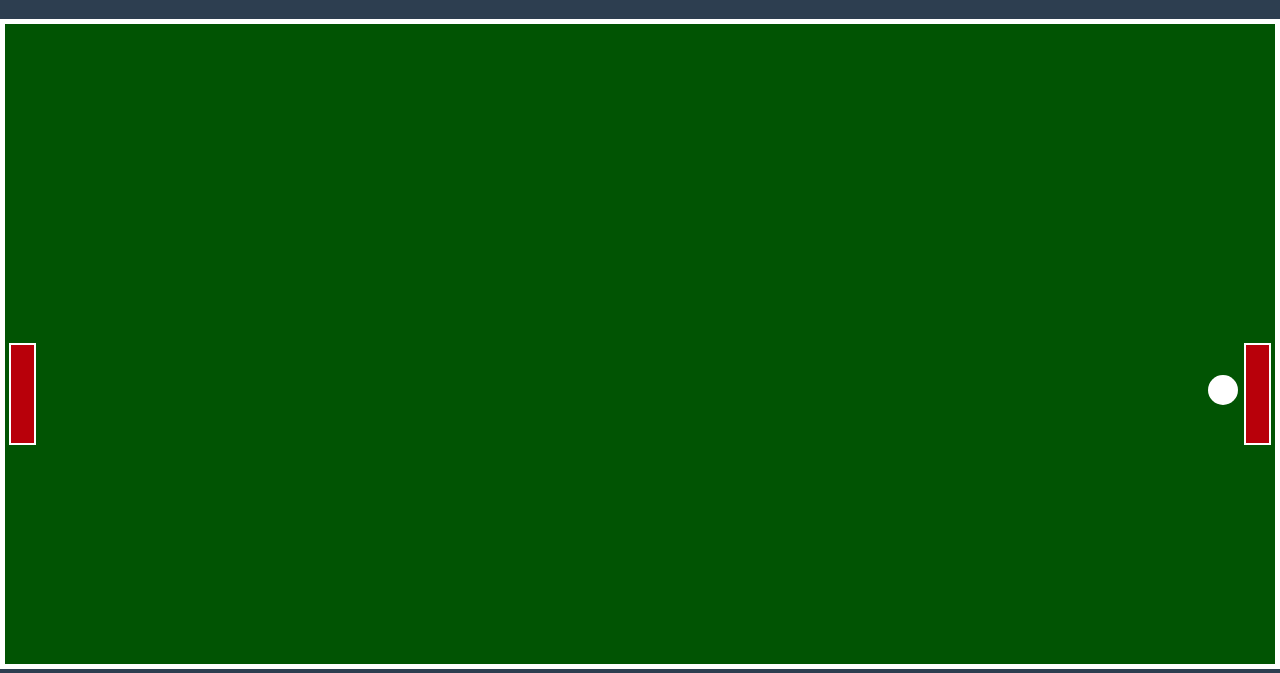
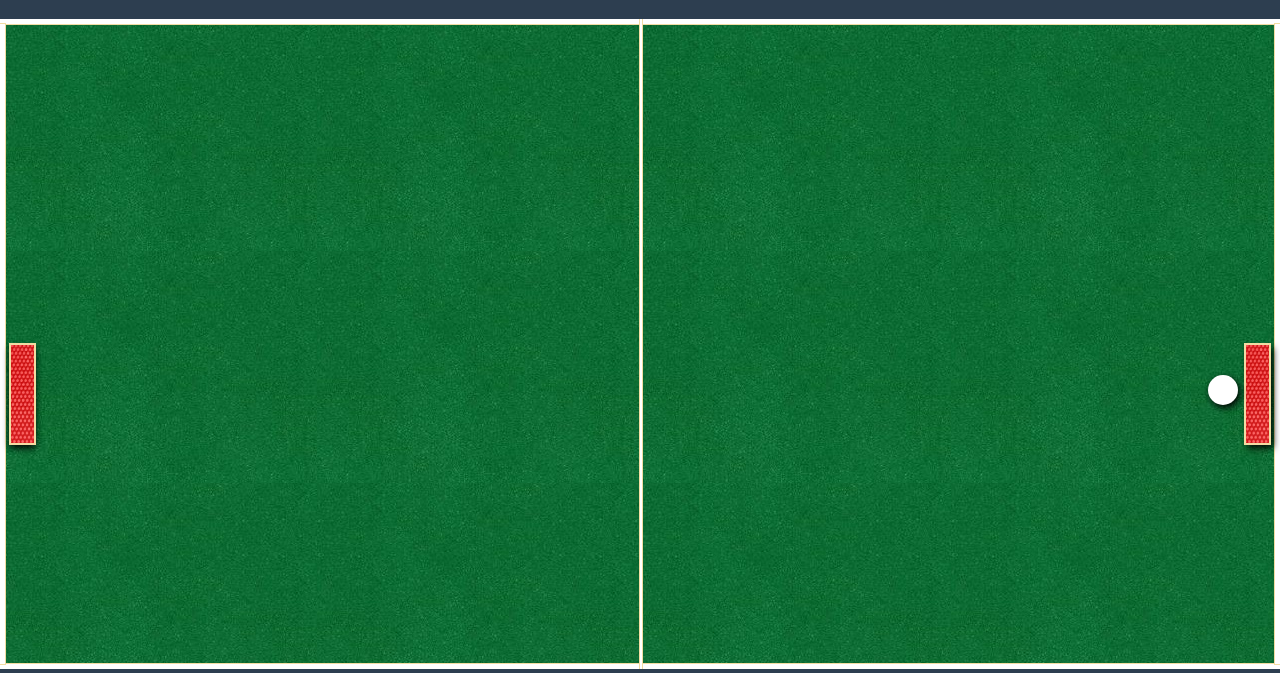
Before and after one commit to yuri-un/ping-pong, a plain HTML site: page index.html in a window 1280 px wide. Both pictures are taken after a click on the button "NEW GAME". Shown: the part 131-804 px from the top of the page. Drawn offline with Linux system fonts and the light colour scheme.

Commit message:
Add textures and object shadows

```diff
--- a/app.js
+++ b/app.js
@@ -20,6 +20,8 @@ class Game{
     #_aiTurn = false;
 
     constructor(){
+        this.ready = false;
+
         //init game objects
         this.board = null;
         this.menu = new GameMenu();
@@ -37,6 +39,22 @@ class Game{
 
         //update game status
         this.#updateScoreUI();
+        this.#loadTextures();
+    }
+
+    #loadTextures(){
+        this.paddleTexture = new Image();
+        this.paddleTexture.src = "./images/ping-pong-paddle-texture-2.jpg";
+        this.paddleTexture.addEventListener('load', () => {
+            this.ready = true;
+        }, false);
+
+        this.brickWall = new Image();
+        this.brickWall.src = "./images/brick-wall.jpg";
+        this.brickWall.addEventListener('load', () => {
+            this.ready = true;
+        }, false);
+
     }
 
     #gameKey(e){
@@ -366,12 +384,13 @@ class Board{
         this.borderRight = this.borderLeft;
         this.areaHeight = this.canvas.height - this.borderTop - this.borderBottom;
         this.areaWidth = this.canvas.width - this.borderLeft - this.borderRight;
+        this.topMidPosition = new Point(Math.round(this.canvas.width/2), 0);
 
         this.createMap();
         this.createModels();
 
-        let requestAnimationFrame = window.requestAnimationFrame || window.mozRequestAnimationFrame || window.webkitRequestAnimationFrame || window.msRequestAnimationFrame;
-        let  cancelAnimationFrame = window.cancelAnimationFrame || window.mozCancelAnimationFrame;
+        // let requestAnimationFrame = window.requestAnimationFrame || window.mozRequestAnimationFrame || window.webkitRequestAnimationFrame || window.msRequestAnimationFrame;
+        // let  cancelAnimationFrame = window.cancelAnimationFrame || window.mozCancelAnimationFrame;
     }
 
     #init(){
@@ -380,6 +399,7 @@ class Board{
     }
 
     createModels(){
+        //init props
         const midWidth = Math.round(this.canvas.width/2);
         const midHeight = Math.round(this.canvas.height/2);
         const paddleWidth = 25;
@@ -391,7 +411,8 @@ class Board{
 
         const ballRadius = 15;
         let ballX, ballY;
-        //'game' object is always defined as this constructor
+        //first turn position
+        //'game' object is always defined as constructor for this board object
         if(game.isAiTurn()){
             ballX = aiX + paddleWidth + 2*ballRadius;
             ballY = aiY + Math.round(paddleHeight/2);
@@ -400,42 +421,57 @@ class Board{
             ballY = pcY + Math.round(paddleHeight/2);
         }
 
-        const ballMaterial = new Material('solid', '#fff', 'object', null, null);
-        const aiMaterial = new Material('solid', '#B8000A', 'object', null, null);
-        const playerContMaterial = new Material('solid', '#B8000A', 'object', null, null);
+        //create materials for dynamic objects
+        const ballMaterial = new Material('solid', '#fff', 'object', true, null, null);
+        const aiMaterial = new Material('solid', '#B8000A', 'object', true, game.paddleTexture, null);
+        const playerContMaterial = new Material('solid', '#B8000A', 'object', true, game.paddleTexture, null);
 
+        //create and add to vMap the ai paddle
         this.ai = new AI(this, aiX, aiY, 25, 100, aiMaterial);
         this.vMap.push(this.ai);
 
+        //create and add to vMap the player paddle controller
         this.pc = new PlayerController(this, pcX, pcY, paddleWidth, paddleHeight, playerContMaterial);
         this.vMap.push(this.pc);
 
+        //create tennis ball
         this.ball = new Ball(this, ballX, ballY, ballRadius, ballMaterial);
-        console.log(this.ball);
     }
 
     createMap(){
-        const minX = this.areaWidth/4;
+        //create materials for static objects
+        const borderMaterial = new Material('solid', '#fff', 'object', false, null, null);
+        const pcGateMaterial = new Material('transparent', '#fff', 'pc-gate', false, null, null);
+        const playerGateMaterial = new Material('transparent', '#fff', 'player-gate', false, null, null);
+        const bgMaterial = new Material('transparent', '#fff', 'object', false, null, null);
+
+        //create and add to vMap objects
+        this.vMap.push(new Rectangle(this, 0, 0, this.canvas.width, this.borderTop, borderMaterial)); //top border
+        this.vMap.push(new Rectangle(this, 0, this.canvas.height - this.borderBottom, this.canvas.width, this.borderBottom, borderMaterial)); //bottom border
+        this.vMap.push(new Rectangle(this, this.topMidPosition.x, this.topMidPosition.y, 2, this.canvas.height, bgMaterial)); //mid line
+
+        this.vMap.push(new Rectangle(this, 0, this.borderTop, this.borderLeft, this.areaHeight, pcGateMaterial)); //pc gate
+        this.vMap.push(new Rectangle(this, this.areaWidth + this.borderRight, this.borderTop, this.borderRight, this.areaHeight, playerGateMaterial)); //player gate
+
+        //add obstacles to the scene
+        this.#createObstacles();
+    }
+
+    #createObstacles(){
+        const minX = this.areaWidth/3;
         const maxX = this.areaWidth - minX;
-        const obstacleMaterial = new Material('solid', '#FFA500', 'object', null, null);
-        const borderMaterial = new Material('solid', '#fff', 'object', null, null);
-        const pcGateMaterial = new Material('transparent', '#fff', 'pc-gate', null, null);
-        const playerGateMaterial = new Material('transparent', '#fff', 'player-gate', null, null);
+        const minY = this.areaHeight/5;
+        const maxY = this.areaHeight - minY;
+        const obstacleMaterial = new Material('solid', '#FFA500', 'object', true,  game.brickWall, null);
 
         for (let i = 0; i < this.level - 1; i++) {
             const randomX = Math.round(Math.random()*(maxX - minX) + minX);
-            const randomY = Math.round(Math.random()*this.areaHeight);
+            const randomY = Math.round(Math.random()*(maxY - minY) + minY);
             const randomWidth = Math.round(Math.random()*(this.areaWidth/10 - 25)) + 25;
             const randomHeight = Math.round(Math.random()*(this.areaHeight/10 - 25)) + 25;
 
             this.vMap.push(new Rectangle(this, randomX, randomY, randomWidth, randomHeight, obstacleMaterial));
         }
-
-        this.vMap.push(new Rectangle(this, 0, 0, this.canvas.width, this.borderTop, borderMaterial)); //top border
-        this.vMap.push(new Rectangle(this, 0, this.canvas.height - this.borderBottom, this.canvas.width, this.borderBottom, borderMaterial)); //bottom border
-
-        this.vMap.push(new Rectangle(this, 0, this.borderTop, this.borderLeft, this.areaHeight, pcGateMaterial)); //pc gate
-        this.vMap.push(new Rectangle(this, this.areaWidth + this.borderRight, this.borderTop, this.borderRight, this.areaHeight, playerGateMaterial)); //player gate
     }
 
     render(){
@@ -512,6 +548,20 @@ class Vector{
         this.#calcLength();
     }
 
+    scale(val){
+        this.#dX *= val;
+        this.#dY *= val;
+        this.#calcLength();
+
+        return this;
+    }
+
+    setOpposite(){
+        this.#dX *= -1;
+        this.#dY *= -1;
+
+        return this;
+    }
 
     getLength(){
         return this.#length;
@@ -638,10 +688,11 @@ class SpeedVector{
 }
 
 class Material{
-    constructor(density, color, type, texture, sound){
+    constructor(density, color, type, shadow = true, texture, sound){
         this.density = density; //[solid, liquid, gas, transparent]
         this.color = color; //rgb
         this.type = type; //[object, pc-gate, player-gate, booster]
+        this.shadow = shadow; //[true, false]
         this.texture = texture; // -> new Image()
         this.sound = sound //impact sound src
     }
@@ -752,10 +803,57 @@ class Rectangle extends Figure{
     draw(){
         const ctx = this.ref.ctx;
 
-        ctx.beginPath();
-        ctx.fillStyle = this.material.color;
-        ctx.fillRect(this.p1.x, this.p1.y, this.width, this.height);
-        ctx.fill();
+        ctx.save();
+        if(this.material.shadow) this.drawShadow(ctx);
+        ctx.lineWidth = 0;
+        ctx.strokeRect(this.p1.x, this.p1.y, this.width, this.height);
+        ctx.restore();
+
+        if(this.material.texture === null){
+            ctx.beginPath();
+            ctx.fillStyle = this.material.color;
+            ctx.fillRect(this.p1.x, this.p1.y, this.width, this.height);
+            ctx.closePath();
+        }else{
+            ctx.lineWidth = 0;
+            const textureSizeX = 38;
+            const textureSizeY = 25;
+            const nx = Math.ceil(this.width/textureSizeX);
+            const ny = Math.ceil(this.height/textureSizeY);
+
+            ctx.save();
+            ctx.beginPath()
+            ctx.rect(this.p1.x, this.p1.y, this.width, this.height);
+            ctx.clip();
+
+            ctx.beginPath();
+            for (let x = 0; x < nx; x++) {
+                for (let y = 0; y < ny; y++) {
+                    const deltaX = x*textureSizeX;
+                    const deltaY = y*textureSizeY;
+
+                    ctx.drawImage(this.material.texture, 0, 0, textureSizeX, textureSizeY, this.p1.x + deltaX, this.p1.y + deltaY, textureSizeX, textureSizeY);
+                }
+            }
+
+            ctx.restore();
+        }
+
+    }
+
+    drawShadow(ctx){
+        const lightdX = this.ref.topMidPosition.x - this.currentPosition.x;
+        const lightdY = this.ref.topMidPosition.y - this.currentPosition.y;
+        const lightDirection = new Vector(lightdX, lightdY);
+        const shadowDirection = lightDirection.setOpposite();
+
+        const deltaShadowX = Math.round(Math.log(shadowDirection.getdX())/4) + 1;
+        const deltaShadowY = Math.round(Math.log(shadowDirection.getdY())/3) + 2;
+
+        ctx.shadowColor = 'black';
+        ctx.shadowBlur = 7;
+        ctx.shadowOffsetX = deltaShadowX;
+        ctx.shadowOffsetY = deltaShadowY;
     }
 
     getType(){
@@ -876,7 +974,6 @@ class Ball {
                 this.#updateVectorCircleToRectangle(impactObject);
                 this.#dirVector.setAngleDeviation();
                 this.#dirVector.incSpeed();
-                console.log(this.#dirVector);
                 break;
         }
     }
@@ -957,13 +1054,33 @@ class Ball {
         const x0 = this.currentPosition.x;
         const y0 = this.currentPosition.y;
 
-        ctx.beginPath();
+        ctx.save();
+
         ctx.lineWidth = 0;
         ctx.fillStyle = this.material.color;
-        ctx.ellipse(x0, y0, this.radius, this.radius, 0, 0, 2*Math.PI);
+        ctx.beginPath();
+        this.#drawShadow(ctx);
+        ctx.arc(x0, y0, this.radius, 0, 2*Math.PI);
         ctx.fill();
 
+        ctx.restore();
+
         //this.#drawDevData();
+    }
+
+    #drawShadow(ctx){
+        const lightdX = this.ref.topMidPosition.x - this.currentPosition.x;
+        const lightdY = this.ref.topMidPosition.y - this.currentPosition.y;
+        const lightDirection = new Vector(lightdX, lightdY);
+        const shadowDirection = lightDirection.setOpposite();
+
+        const deltaShadowX = Math.round(Math.log(shadowDirection.getdX())/5) + 1;
+        const deltaShadowY = Math.round(Math.log(shadowDirection.getdY())/4) + 2;
+
+        ctx.shadowColor = 'black';
+        ctx.shadowBlur = 7;
+        ctx.shadowOffsetX = deltaShadowX;
+        ctx.shadowOffsetY = deltaShadowY;
     }
 
     #drawDevData(){
@@ -1068,10 +1185,20 @@ class AI extends Rectangle{
         this.trackBall();
 
         ctx.beginPath();
-        ctx.strokeStyle = "#fff";
+        ctx.save();
+
+        if(this.material.shadow) super.drawShadow(ctx);
+
+        ctx.fillStyle = this.material.color;
+        if(game.ready){
+            ctx.drawImage(this.material.texture, this.currentPosition.x, this.currentPosition.y, this.width, this.height);
+        }else{
+            ctx.fillRect(this.currentPosition.x, this.currentPosition.y, this.width, this.height);
+        }
+        ctx.restore();
+
+        ctx.strokeStyle = "#F2DCA3";
         ctx.lineWidth = 2;
-        ctx.fillStyle = this.material.color;
-        ctx.fillRect(this.currentPosition.x, this.currentPosition.y, this.width, this.height);
         ctx.strokeRect(this.currentPosition.x, this.currentPosition.y, this.width, this.height);
     }
 
@@ -1158,15 +1285,44 @@ class PlayerController extends Rectangle{
 
     draw(){
         const ctx = this.ref.ctx;
+
         this.update();
         this.movePC();
 
+
         ctx.beginPath();
-        ctx.strokeStyle = "#fff";
+        ctx.save();
+
+        if(this.material.shadow) super.drawShadow(ctx);
+
+        ctx.fillStyle = this.material.color;
+        if(game.ready){
+            ctx.drawImage(this.material.texture, this.currentPosition.x, this.currentPosition.y, this.width, this.height);
+        }else{
+            ctx.fillRect(this.currentPosition.x, this.currentPosition.y, this.width, this.height);
+        }
+        ctx.restore();
+
+        ctx.strokeStyle = "#F2DCA3";
         ctx.lineWidth = 2;
-        ctx.fillStyle = this.material.color;
-        ctx.fillRect(this.currentPosition.x, this.currentPosition.y, this.width, this.height);
         ctx.strokeRect(this.currentPosition.x, this.currentPosition.y, this.width, this.height);
+
+        //ctx.fillRect(this.currentPosition.x, this.currentPosition.y, this.width, this.height);
+    }
+
+    #drawShadow(ctx){
+        const lightdX = this.ref.topMidPosition.x - this.currentPosition.x;
+        const lightdY = this.ref.topMidPosition.y - this.currentPosition.y;
+        const lightDirection = new Vector(lightdX, lightdY);
+        const shadowDirection = lightDirection.setOpposite();
+
+        const deltaShadowX = Math.round(Math.log(shadowDirection.getdX())/4) + 1;
+        const deltaShadowY = Math.round(Math.log(shadowDirection.getdY())/3) + 2;
+
+        ctx.shadowColor = 'black';
+        ctx.shadowBlur = 7;
+        ctx.shadowOffsetX = deltaShadowX;
+        ctx.shadowOffsetY = deltaShadowY;
     }
 
     getType(){
--- a/styles.css
+++ b/styles.css
@@ -56,6 +56,7 @@ html, body{
 
 #board{
     background-color:#015403;
+    background-image: url('./images/tennis-court-3.jpg');
     width:100%;
     height:100%;
 }
```
Also changed, not shown: images/brick-wall.jpg (added), images/ping-pong-paddle-texture-2.jpg (added), images/ping-pong-paddle-texture.jpg (added), images/tennis-court-3.jpg (added).
